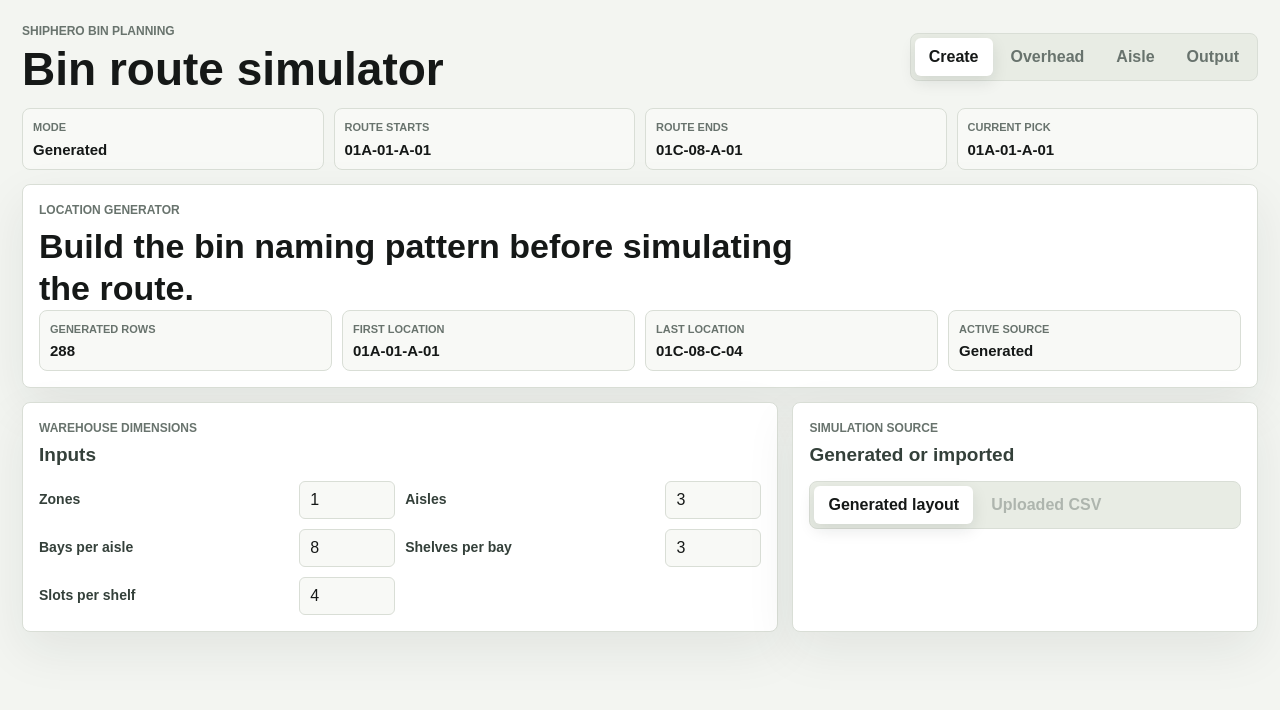
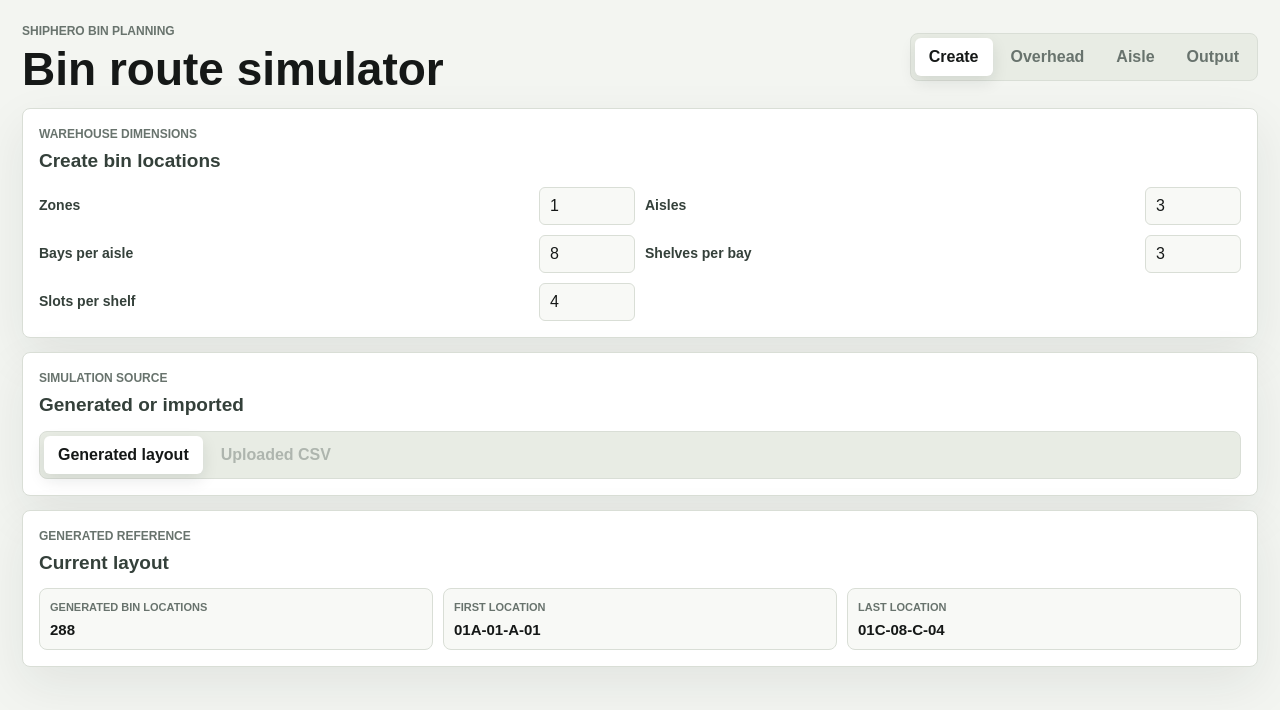
Before and after one commit to mostafa-azimi/bin_location_simulator, a Next.js app: page / in a window 1280 px wide. Shown: the top 710 px of the page. Built offline with nearby package versions, Linux system fonts and the light colour scheme.

Commit message:
Refine create page layout

```diff
--- a/app/globals.css
+++ b/app/globals.css
@@ -135,15 +135,10 @@ button:disabled {
   color: var(--foreground);
 }
 
-.top-summary,
 .page-grid,
 .simulation-grid {
   margin: 0 auto;
   max-width: 1680px;
-}
-
-.top-summary {
-  margin-bottom: 14px;
 }
 
 .page-grid {
@@ -152,11 +147,16 @@ button:disabled {
 }
 
 .create-grid {
-  grid-template-columns: minmax(0, 1.3fr) minmax(340px, 0.8fr);
+  grid-template-columns: 1fr;
 }
 
-.create-grid .hero-panel {
+.create-grid .input-panel,
+.create-grid .generated-reference-panel {
   grid-column: 1 / -1;
+}
+
+.generated-reference-panel .summary-band {
+  grid-template-columns: repeat(3, minmax(0, 1fr));
 }
 
 .output-grid {
--- a/app/page.tsx
+++ b/app/page.tsx
@@ -527,25 +527,11 @@ function CreatePage({
 }) {
   return (
     <div className="page-grid create-grid">
-      <section className="panel hero-panel">
-        <p className="eyebrow">Location generator</p>
-        <h2>Build the bin naming pattern before simulating the route.</h2>
-        <div className="summary-band">
-          <Stat label="Generated rows" value={generatedLocations.length.toLocaleString()} />
-          <Stat label="First location" value={generatedLocations[0]?.name ?? "-"} />
-          <Stat
-            label="Last location"
-            value={generatedLocations[generatedLocations.length - 1]?.name ?? "-"}
-          />
-          <Stat label="Active source" value={mode === "uploaded" ? "Uploaded CSV" : "Generated"} />
-        </div>
-      </section>
-
-      <section className="panel">
+      <section className="panel input-panel">
         <div className="panel-heading">
           <div>
             <p className="eyebrow">Warehouse dimensions</p>
-            <h2>Inputs</h2>
+            <h2>Create bin locations</h2>
           </div>
         </div>
         <div className="input-grid wide">
@@ -578,6 +564,26 @@ function CreatePage({
           mode={mode}
           onChange={onSourceChange}
         />
+      </section>
+
+      <section className="panel generated-reference-panel">
+        <div className="panel-heading">
+          <div>
+            <p className="eyebrow">Generated reference</p>
+            <h2>Current layout</h2>
+          </div>
+        </div>
+        <div className="summary-band">
+          <Stat
+            label="Generated bin locations"
+            value={generatedLocations.length.toLocaleString()}
+          />
+          <Stat label="First location" value={generatedLocations[0]?.name ?? "-"} />
+          <Stat
+            label="Last location"
+            value={generatedLocations[generatedLocations.length - 1]?.name ?? "-"}
+          />
+        </div>
       </section>
     </div>
   );
@@ -1057,10 +1063,13 @@ function OutputPage({
           </div>
         </div>
         <div className="summary-band stacked">
-          <Stat label="Generated rows" value={generatedLocations.length.toLocaleString()} />
-          <Stat label="Generated first" value={generatedLocations[0]?.name ?? "-"} />
           <Stat
-            label="Generated last"
+            label="Generated bin locations"
+            value={generatedLocations.length.toLocaleString()}
+          />
+          <Stat label="First location" value={generatedLocations[0]?.name ?? "-"} />
+          <Stat
+            label="Last location"
             value={generatedLocations[generatedLocations.length - 1]?.name ?? "-"}
           />
         </div>
@@ -1187,16 +1196,6 @@ export default function Home() {
         <PageTabs activePage={activePage} onChange={setActivePage} />
       </header>
 
-      <section className="summary-band top-summary">
-        <Stat label="Mode" value={mode === "uploaded" ? "Uploaded CSV" : "Generated"} />
-        <Stat label="Route starts" value={routeStops[0]?.name ?? "-"} />
-        <Stat
-          label="Route ends"
-          value={routeStops[routeStops.length - 1]?.name ?? "-"}
-        />
-        <Stat label="Current pick" value={active?.name ?? "-"} />
-      </section>
-
       {activePage === "create" && (
         <CreatePage
           canUseUploaded={canUseUploaded}
```
